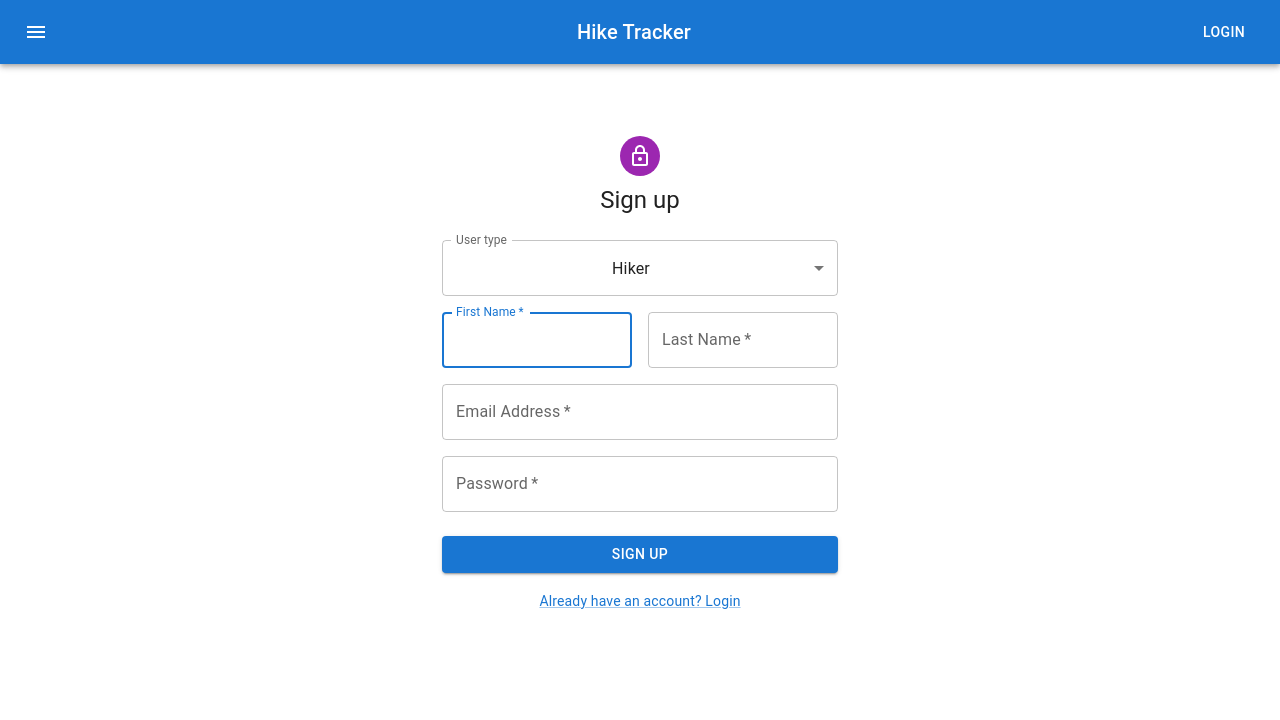
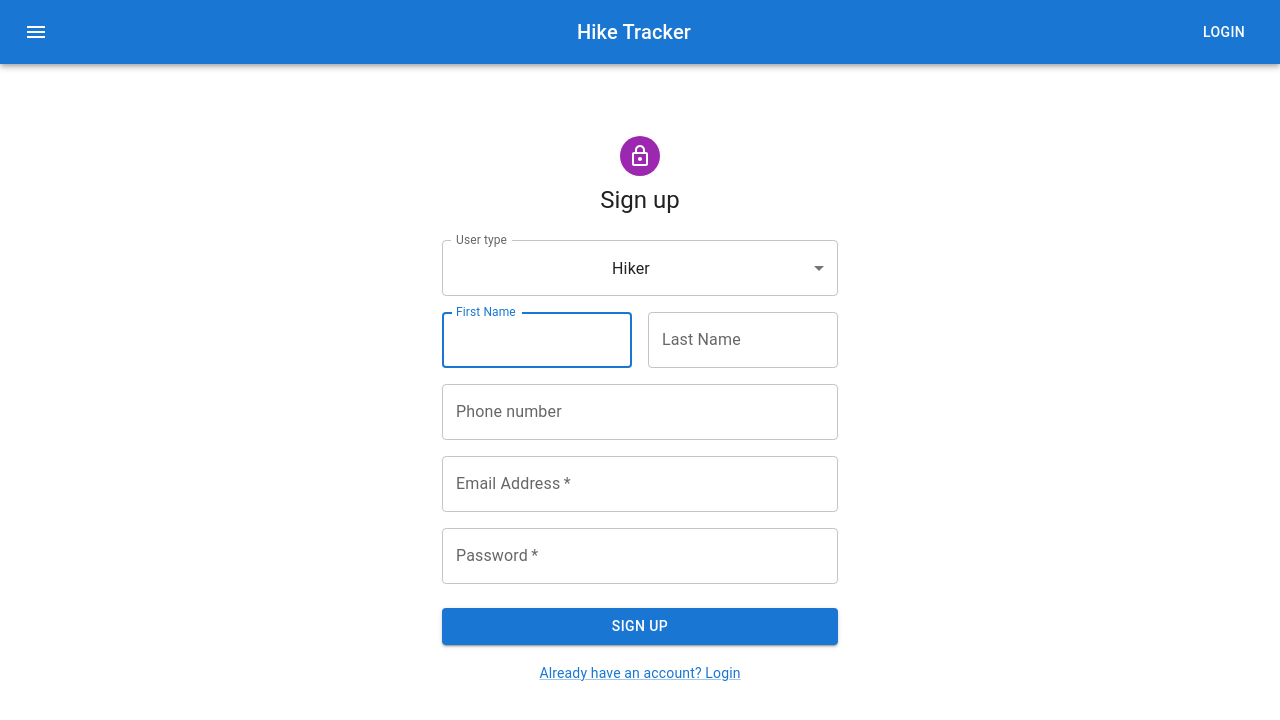
Before and after one commit to GigiLoria5/se2022-08-HikeTracker, a React (Create React App) app in the folder client/: page /signup in a window 1280 px wide. Shown: the top 720 px of the page. Built offline with nearby package versions, Linux system fonts and the light colour scheme; no server answers.

Commit message:
minor fixes

```diff
--- a/client/src/Components/SignupForm.js
+++ b/client/src/Components/SignupForm.js
@@ -34,7 +34,15 @@ export default function SignUp(props) {
       event.stopPropagation();
     }else{
       try{
-        const credentials = { type, name, surname, phone, email, password };         // define object having username and password as elements
+        let role = '';
+        switch(type){
+          case 1: role="hiker"; break;
+          case 2: role="hut_worker"; break;
+          case 3: role="local_guide"; break;
+          case 4: role="emergency_operator"; break;
+          default: break;
+        }
+        const credentials = { role, name, surname, phone, email, password };         // define object having username and password as elements
         props.signUp(credentials);                           // call login function in App.js
         navigate('/');  // go to home
       }catch (err){
@@ -71,7 +79,7 @@ export default function SignUp(props) {
                 <TextField
                   autoComplete="given-name"
                   name="firstName"
-                  required
+                  required={type!==1? true: false}
                   fullWidth
                   id="firstName"
                   label="First Name"
@@ -82,7 +90,7 @@ export default function SignUp(props) {
               </Grid>
               <Grid item xs={12} sm={6}>
                 <TextField
-                  required
+                  required={type!==1? true: false}
                   fullWidth
                   id="lastName"
                   label="Last Name"
@@ -92,9 +100,9 @@ export default function SignUp(props) {
 
                 />
               </Grid>
-              {type!==1? <Grid item xs={12} sm={12}>
+              <Grid item xs={12} sm={12}>
                 <TextField
-                  required
+                  required={type!==1? true: false}
                   fullWidth
                   id="phone"
                   label="Phone number"
@@ -103,7 +111,7 @@ export default function SignUp(props) {
                   maxLength={10}
                   onChange={ev => setPhone(ev.target.value)}
                 />
-              </Grid>: ""}
+              </Grid>
 
               <Grid item xs={12}>
                 <TextField
```
